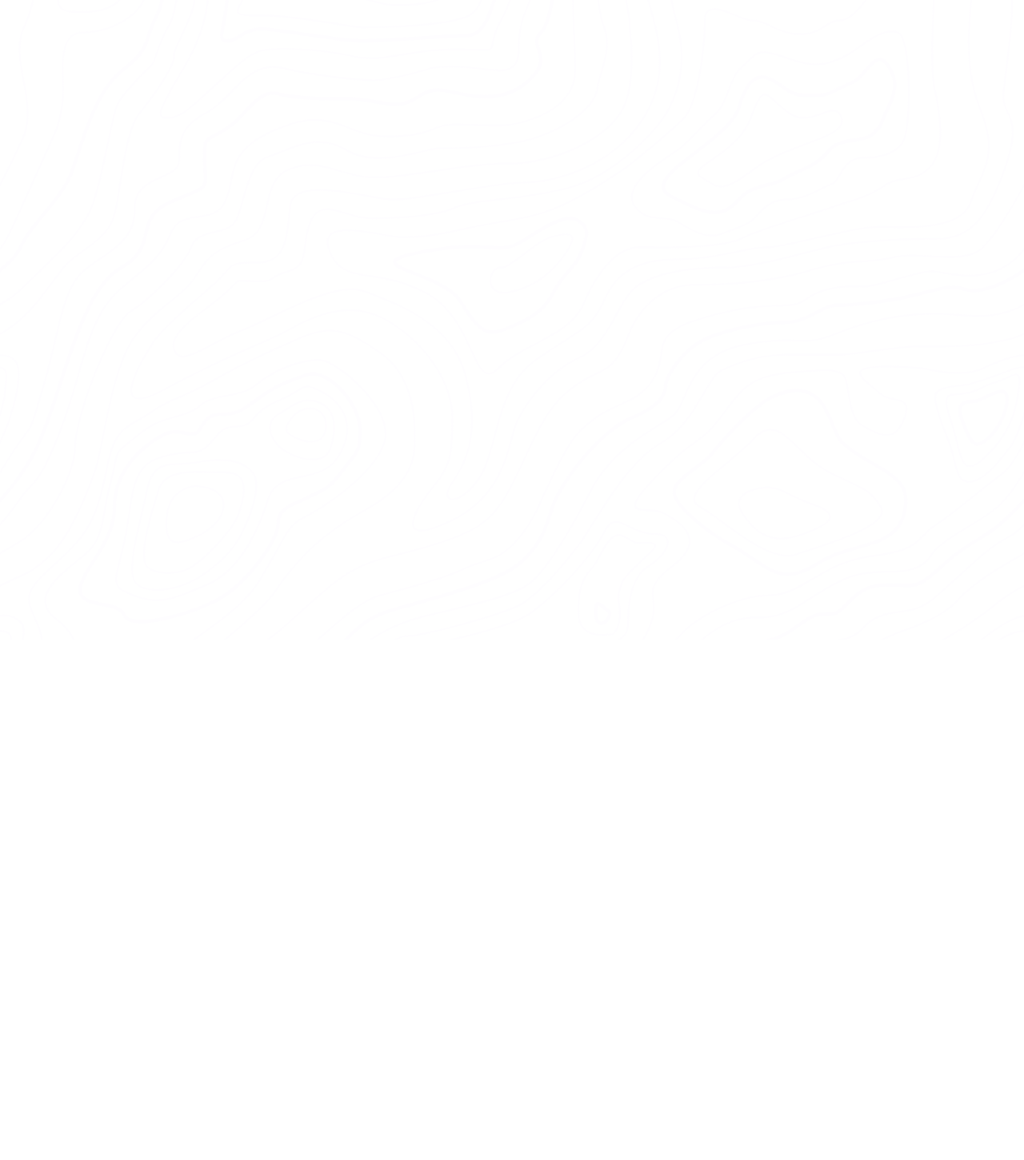
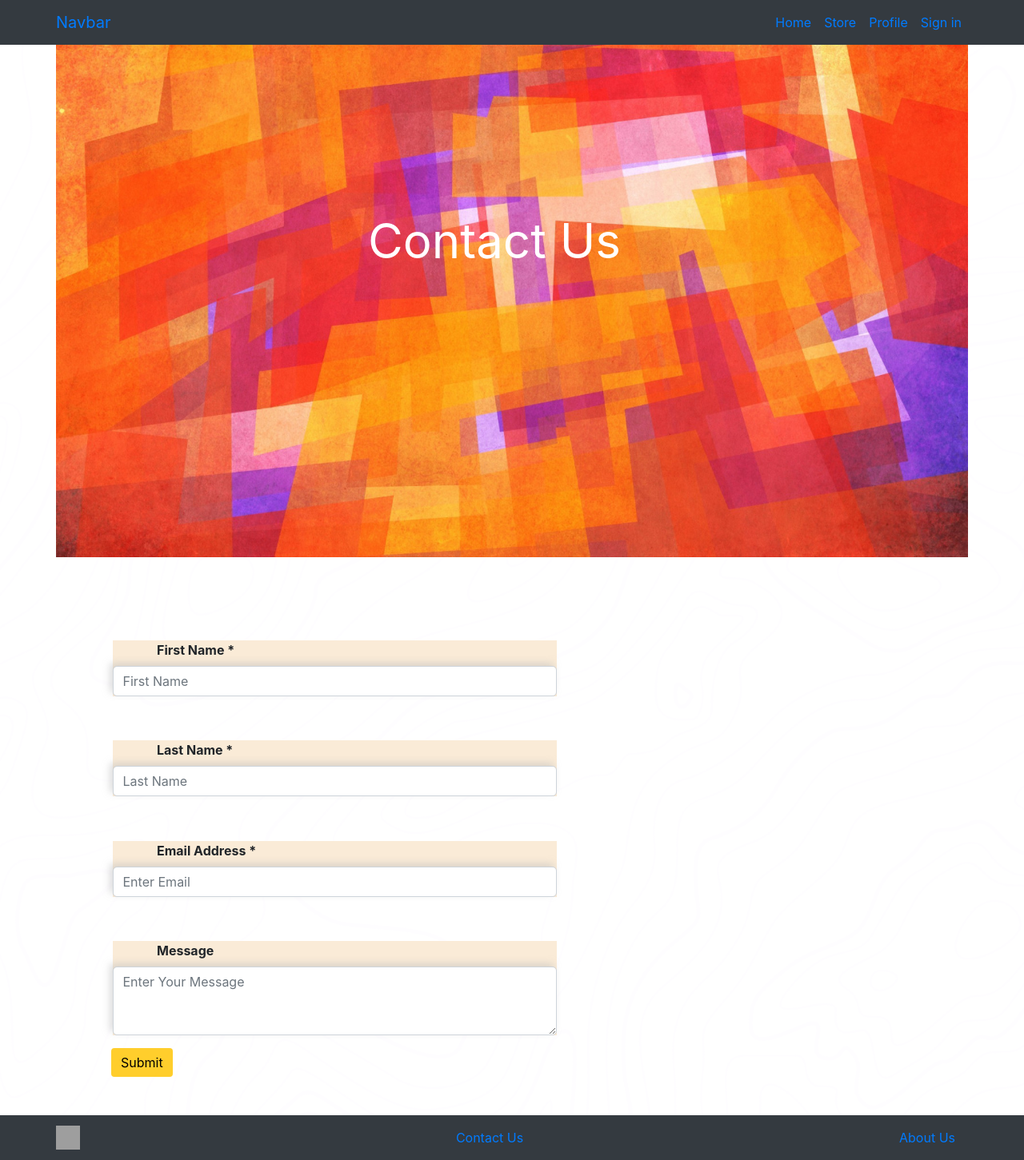
Before and after one commit to O2-developres/front-o2, a React (Create React App) app: page /ContactUs in a window 1280 px wide. Shown: the whole page at 80% size. Before the commit the page ends 800 px from the top, so only its background shows below. Built offline with nearby package versions, Linux system fonts and the light colour scheme; grey boxes are pictures that could not be loaded; a web font is replaced by a local one.

Commit message:
add contactus

```diff
--- a/src/App.js
+++ b/src/App.js
@@ -1,5 +1,6 @@
 import React, { Component } from 'react'
 import 'bootstrap/dist/css/bootstrap.min.css';
+import ContactUs from './components/ContactUs';
 import './App.css'
 import {
   BrowserRouter as Router,
@@ -16,7 +17,8 @@ class App extends Component {
             <Route exact path="/">
               <Home/>
             </Route>
-            <Route path="/">
+            <Route path="/ContactUs">
+              <ContactUs/>
             </Route>
           </Switch>
       </Router>
--- /dev/null
+++ b/src/components/ContactUs.js
@@ -0,0 +1,49 @@
+import React, { Component } from 'react'
+import Header from './Header'
+import Footer from './Footer';
+import img1 from '../images/contactusimg2.jpg'
+import { Container,Form,Button,Row } from 'react-bootstrap';
+
+ class ContactUs extends Component {
+    render() {
+        return (
+            <>
+                <Header/>
+                <Container>
+                    <Row >
+                        <div class="div-in-contactus">
+                            <img class ="contactus-img" src={img1}  />
+                            <p class="text-above-img1">
+                                Contact Us</p>
+                        </div>
+                    </Row>
+                <br/> <br/>
+                <Form className="form-section">
+                        <Form.Group className="mb-3" controlId="formBasicEmail">
+                            <Form.Label className="form-text">First Name *</Form.Label>
+                            <Form.Control className="form-control" type="text" placeholder="First Name" />
+                        </Form.Group>
+
+                        <Form.Group className="mb-3" controlId="formBasicPassword">
+                            <Form.Label className="form-text">Last Name *</Form.Label>
+                            <Form.Control className="form-control" type="text" placeholder="Last Name" />
+                        </Form.Group>
+                        <Form.Group className="mb-3" controlId="formBasicPassword">
+                            <Form.Label className="form-text">Email Address *</Form.Label>
+                            <Form.Control className="form-control" type="Email" placeholder="Enter Email" />
+                        </Form.Group>
+                        <Form.Group className="mb-3" controlId="exampleForm.ControlTextarea1">
+                            <Form.Label className="form-text">Message</Form.Label>
+                            <Form.Control className="form-control" placeholder="Enter Your Message" as="textarea" rows={3} />
+                        </Form.Group>
+                        <Button className="contactus-form-button" variant="primary" type="submit">Submit</Button>
+                    </Form>
+                  <br/> <br/>
+                </Container>
+                <Footer/>
+            </>
+        )
+    }
+}
+
+export default ContactUs
--- a/src/components/Footer.js
+++ b/src/components/Footer.js
@@ -1,7 +1,10 @@
 import React, { Component } from 'react'
 import {Navbar,
-    Container
+    Container,
+    Nav
 } from 'react-bootstrap'
+import { Link } from "react-router-dom";
+
 class Footer extends Component {
     render() {
         return (
@@ -16,6 +19,10 @@ class Footer extends Component {
                   alt="React Bootstrap logo"
                 />
               </Navbar.Brand>
+              <Nav.Link href="#Header"><Link to="/ContactUs">Contact Us</Link></Nav.Link>
+
+              <Nav.Link href="#pricing"><Link to="/">About Us</Link></Nav.Link>
+
             </Container>
             </Navbar>
         )
```
Also changed, not shown: src/App.css, src/images/contactusimg2.jpg (added), src/images/img1.jpg (added).
